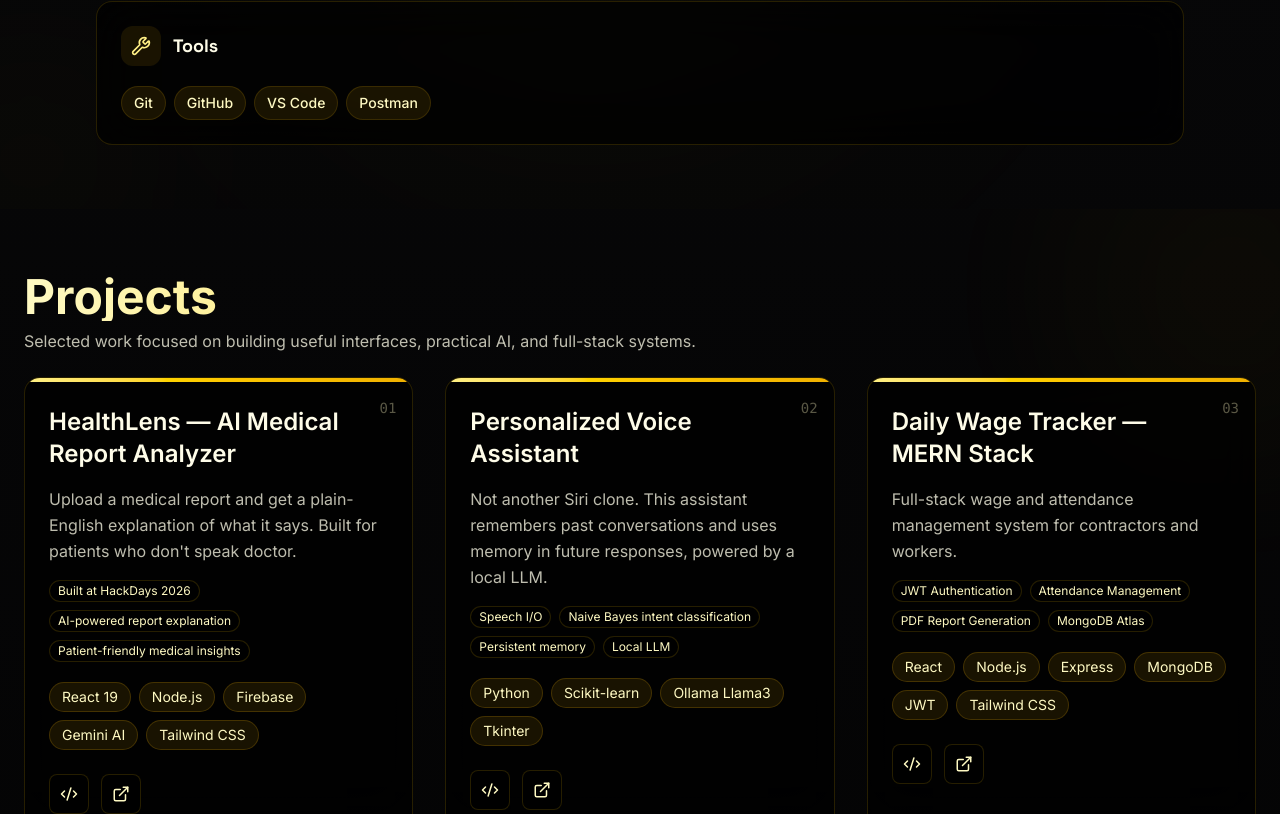
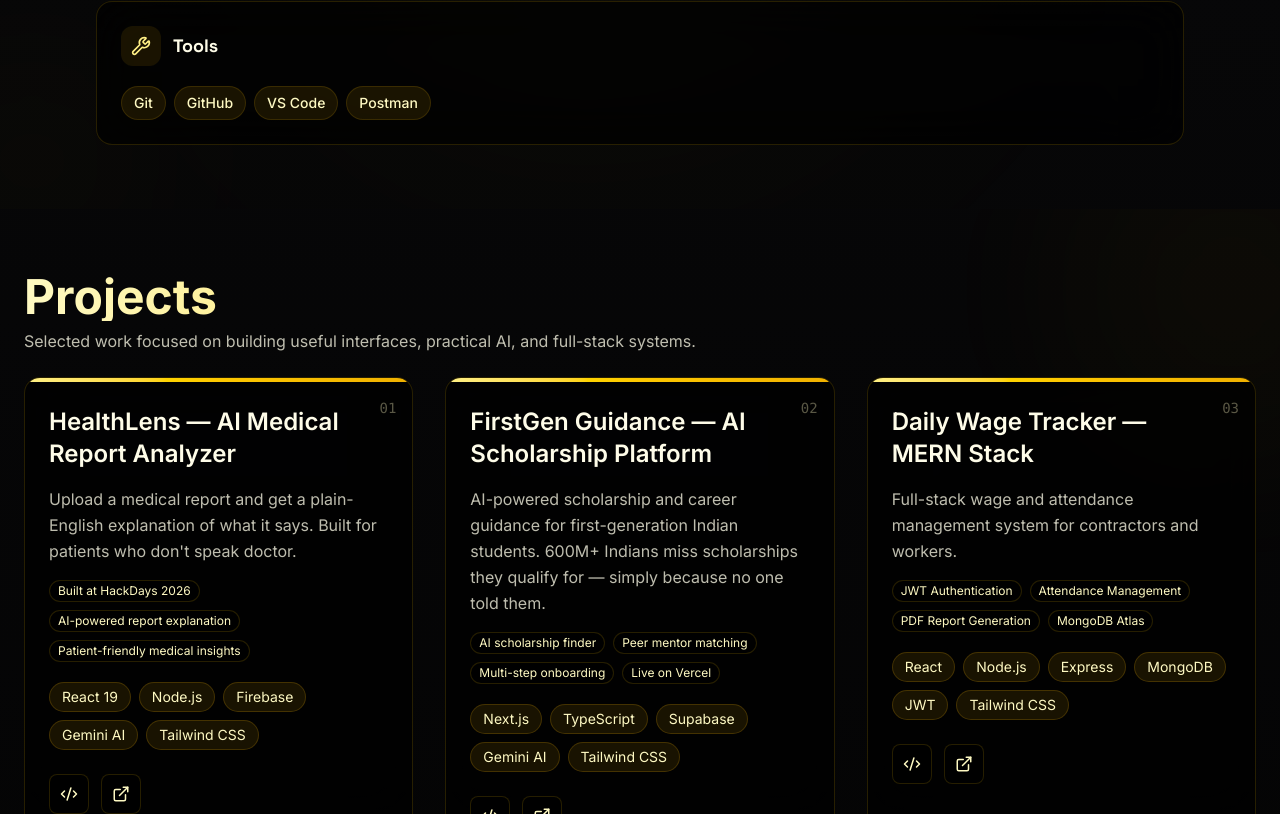
Before and after one commit to shubhitiwariiii/portfolio, a React (Vite) app: page / in a window 1280 px wide. Shown: the part 1986-2800 px from the top of the page. Built offline with nearby package versions, Linux system fonts and the light colour scheme.

Commit message:
update project

```diff
--- a/src/components/Projects.jsx
+++ b/src/components/Projects.jsx
@@ -8,7 +8,7 @@ function Projects() {
       description:
         "Upload a medical report and get a plain-English explanation of what it says. Built for patients who don't speak doctor.",
       tech: ["React 19", "Node.js", "Firebase", "Gemini AI", "Tailwind CSS"],
-      github: "#",
+      github: "https://github.com/AnubhavGitHub07/HealthLens",
       demo: "#",
       highlights: [
         "Built at HackDays 2026",
@@ -17,17 +17,17 @@ function Projects() {
       ],
     },
     {
-      title: "Personalized Voice Assistant",
+      title: "FirstGen Guidance — AI Scholarship Platform",
       description:
-        "Not another Siri clone. This assistant remembers past conversations and uses memory in future responses, powered by a local LLM.",
-      tech: ["Python", "Scikit-learn", "Ollama Llama3", "Tkinter"],
-      github: "https://github.com/shubhitiwariii/personalized-voice-assistant",
-      demo: "#",
+        "AI-powered scholarship and career guidance for first-generation Indian students. 600M+ Indians miss scholarships they qualify for — simply because no one told them.",
+      tech: ["Next.js", "TypeScript", "Supabase", "Gemini AI", "Tailwind CSS"],
+      github: "https://github.com/shubhitiwariiii/first-gen-guidance",
+      demo: "https://first-gen-guidance.vercel.app",
       highlights: [
-        "Speech I/O",
-        "Naive Bayes intent classification",
-        "Persistent memory",
-        "Local LLM",
+        "AI scholarship finder",
+        "Peer mentor matching",
+        "Multi-step onboarding",
+        "Live on Vercel",
       ],
     },
     {
@@ -35,7 +35,7 @@ function Projects() {
       description:
         "Full-stack wage and attendance management system for contractors and workers.",
       tech: ["React", "Node.js", "Express", "MongoDB", "JWT", "Tailwind CSS"],
-      github: "#",
+      github: "https://github.com/shubhitiwariiii/daily-wage-tracker",
       demo: "#",
       highlights: [
         "JWT Authentication",
@@ -45,13 +45,18 @@ function Projects() {
       ],
     },
     {
-      title: "ai-spend-audit — Cost Analysis Tool",
+      title: "Personalized Voice Assistant",
       description:
-        "Analyze AI cloud spend and suggest optimizations. Built with Next.js and TypeScript.",
-      tech: ["Next.js", "TypeScript", "Node.js", "Vercel"],
-      github: "#",
+        "Not another Siri clone. This assistant remembers past conversations and uses memory in future responses, powered by a local LLM.",
+      tech: ["Python", "Scikit-learn", "Ollama Llama3", "Tkinter"],
+      github: "https://github.com/shubhitiwariiii/personalized-voice-assistant",
       demo: "#",
-      highlights: ["Cost analysis", "Next.js + TS", "Practical product idea"],
+      highlights: [
+        "Speech I/O",
+        "Naive Bayes intent classification",
+        "Persistent memory",
+        "Local LLM",
+      ],
     },
   ];
 
@@ -74,7 +79,10 @@ function Projects() {
   };
 
   return (
-    <section id="projects" className="section-shell max-w-7xl mx-auto px-4 sm:px-6 py-12 sm:py-16">
+    <section
+      id="projects"
+      className="section-shell max-w-7xl mx-auto px-4 sm:px-6 py-12 sm:py-16"
+    >
       <motion.h2
         initial={{ opacity: 0, y: 20 }}
         whileInView={{ opacity: 1, y: 0 }}
@@ -92,7 +100,8 @@ function Projects() {
         transition={{ duration: 0.5, delay: 0.1 }}
         className="text-yellow-50/75 mb-6 max-w-2xl"
       >
-        Selected work focused on building useful interfaces, practical AI, and full-stack systems.
+        Selected work focused on building useful interfaces, practical AI, and
+        full-stack systems.
       </motion.p>
 
       <motion.div
@@ -119,7 +128,9 @@ function Projects() {
                 {project.title}
               </h3>
 
-              <p className="text-yellow-50/75 mb-4 leading-relaxed">{project.description}</p>
+              <p className="text-yellow-50/75 mb-4 leading-relaxed">
+                {project.description}
+              </p>
 
               <div className="flex flex-wrap gap-2 mb-5">
                 {project.highlights.map((highlight, i) => (
```
